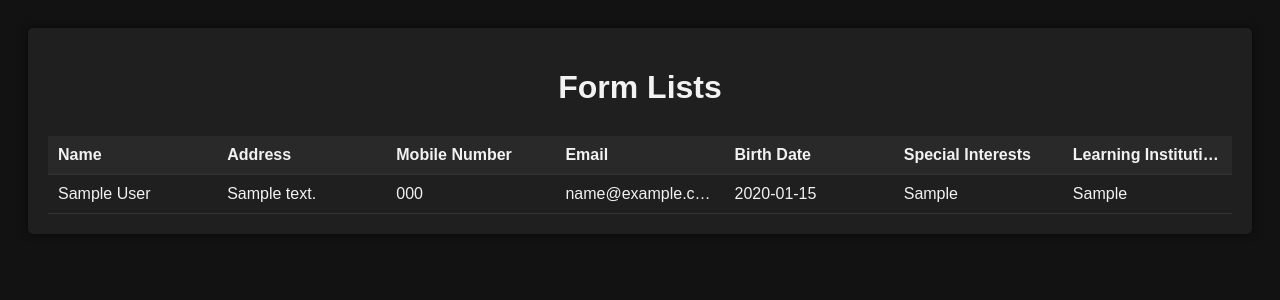
After one commit to hackerrajeshkumar/employeeDetailsForms, a Flask app: page /form_lists in a window 1280 px wide. The commit adds this page. Shown: the top 300 px of the page. Run offline with Flask 3, Linux system fonts and the light colour scheme; tables that the repository leaves empty hold one stand-in row (values such as "Sample post").

Commit message:
Completed

```diff
--- a/app.py
+++ b/app.py
@@ -3,7 +3,6 @@ import mysql.connector
 
 app = Flask(__name__)
 
-# MySQL configuration
 db = mysql.connector.connect(
     host="localhost",
     user="root",
@@ -11,7 +10,6 @@ db = mysql.connector.connect(
     database="employee_db"
 )
 
-# Create the employee table if it doesn't exist
 cursor = db.cursor()
 cursor.execute("""
     CREATE TABLE IF NOT EXISTS employees (
@@ -26,8 +24,16 @@ cursor.execute("""
     )
 """)
 
-@app.route('/', methods=['GET', 'POST'])
+@app.route('/')
 def index():
+    return render_template('index.html')
+
+@app.route('/new_form')
+def new_form():
+    return render_template('new_form.html')
+
+@app.route('/submit_form', methods=['POST'])
+def submit_form():
     if request.method == 'POST':
         name = request.form['name']
         address = request.form['address']
@@ -43,9 +49,15 @@ def index():
         cursor.execute(query, values)
         db.commit()
 
-        return redirect(url_for('index'))  # Redirect to the index page
+    return redirect(url_for('index'))
 
-    return render_template('index.html')
+
+@app.route('/form_lists')
+def form_lists():
+    cursor = db.cursor()
+    cursor.execute("SELECT * FROM employees")
+    employees = cursor.fetchall()
+    return render_template('form_lists.html', employees=employees)
 
 if __name__ == '__main__':
     app.run(debug=True)
--- /dev/null
+++ b/templates/form_lists.html
@@ -0,0 +1,85 @@
+<!DOCTYPE html>
+<html>
+<head>
+   <title>Form Lists</title>
+   <style>
+       body {
+           font-family: Arial, sans-serif;
+           background-color: #121212;
+           color: #f2f2f2;
+           padding: 20px;
+       }
+
+       .container {
+           max-width: 1200px;
+           margin: 0 auto;
+           background-color: #1f1f1f;
+           padding: 20px;
+           border-radius: 5px;
+           box-shadow: 0 0 10px rgba(0, 0, 0, 0.5);
+       }
+
+       h1 {
+           text-align: center;
+           color: #f2f2f2;
+           margin-bottom: 30px;
+       }
+
+       table {
+           width: 100%;
+           border-collapse: collapse;
+           margin-top: 20px;
+           table-layout: fixed;
+       }
+
+       th, td {
+           padding: 10px;
+           border-bottom: 1px solid #333;
+           text-align: left;
+           overflow: hidden;
+           white-space: nowrap;
+           text-overflow: ellipsis;
+       }
+
+       th {
+           background-color: #292929;
+           color: #f2f2f2;
+       }
+
+       tr:hover {
+           background-color: #2a2a2a;
+       }
+   </style>
+</head>
+<body>
+<div class="container">
+   <h1>Form Lists</h1>
+   <table>
+       <thead>
+       <tr>
+           <th>Name</th>
+           <th>Address</th>
+           <th>Mobile Number</th>
+           <th>Email</th>
+           <th>Birth Date</th>
+           <th>Special Interests</th>
+           <th>Learning Institutions</th>
+       </tr>
+       </thead>
+       <tbody>
+       {% for employee in employees %}
+       <tr>
+           <td>{{ employee[1] }}</td>
+           <td>{{ employee[2] }}</td>
+           <td>{{ employee[3] }}</td>
+           <td>{{ employee[4] }}</td>
+           <td>{{ employee[5] }}</td>
+           <td>{{ employee[6] }}</td>
+           <td>{{ employee[7] }}</td>
+       </tr>
+       {% endfor %}
+       </tbody>
+   </table>
+</div>
+</body>
+</html>
```
Also changed, not shown: templates/index.html (+27 -62 lines), templates/new_form.html (added, +157 -0 lines), templates/validation.html (added, +55 -0 lines).
